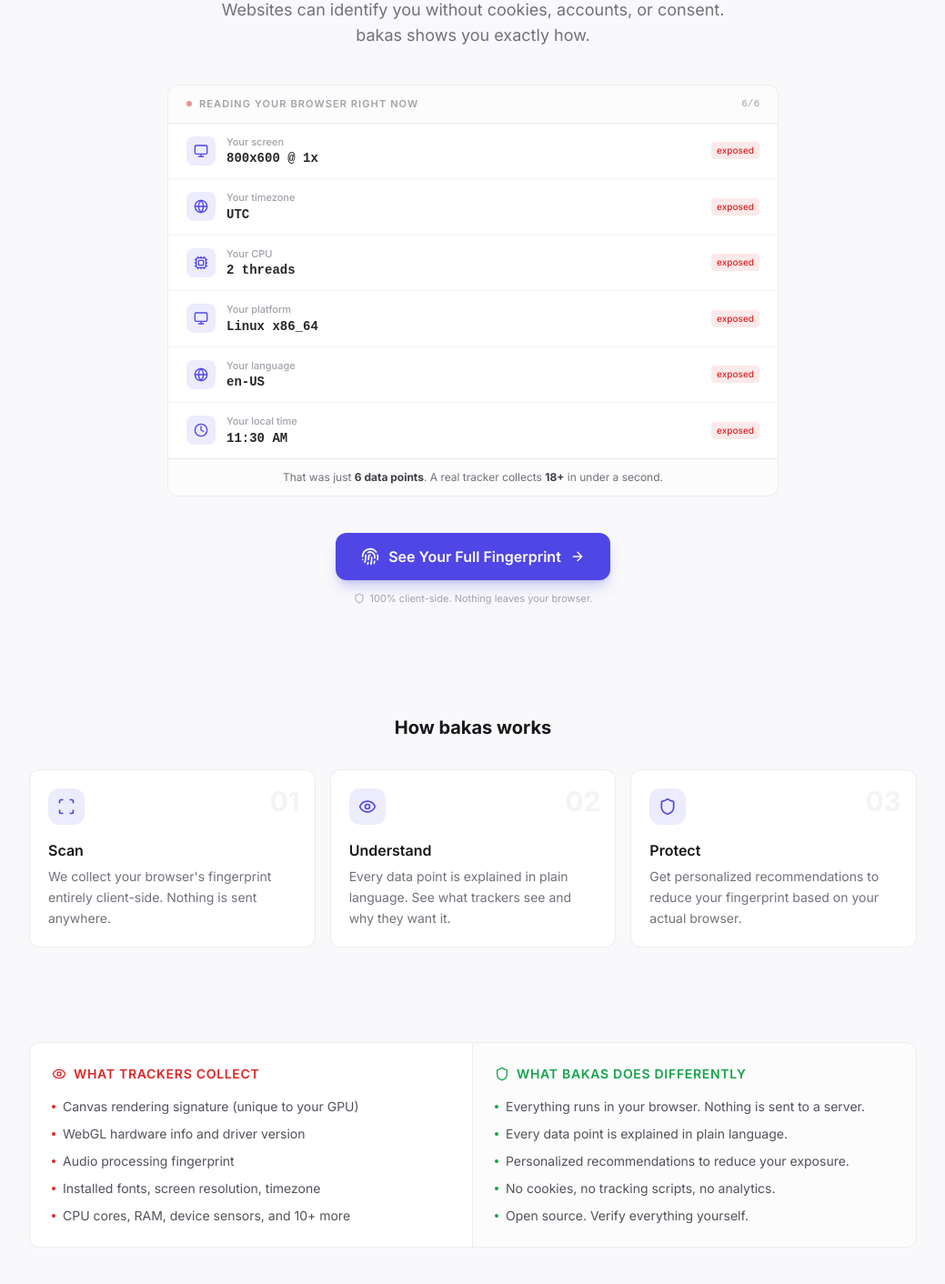
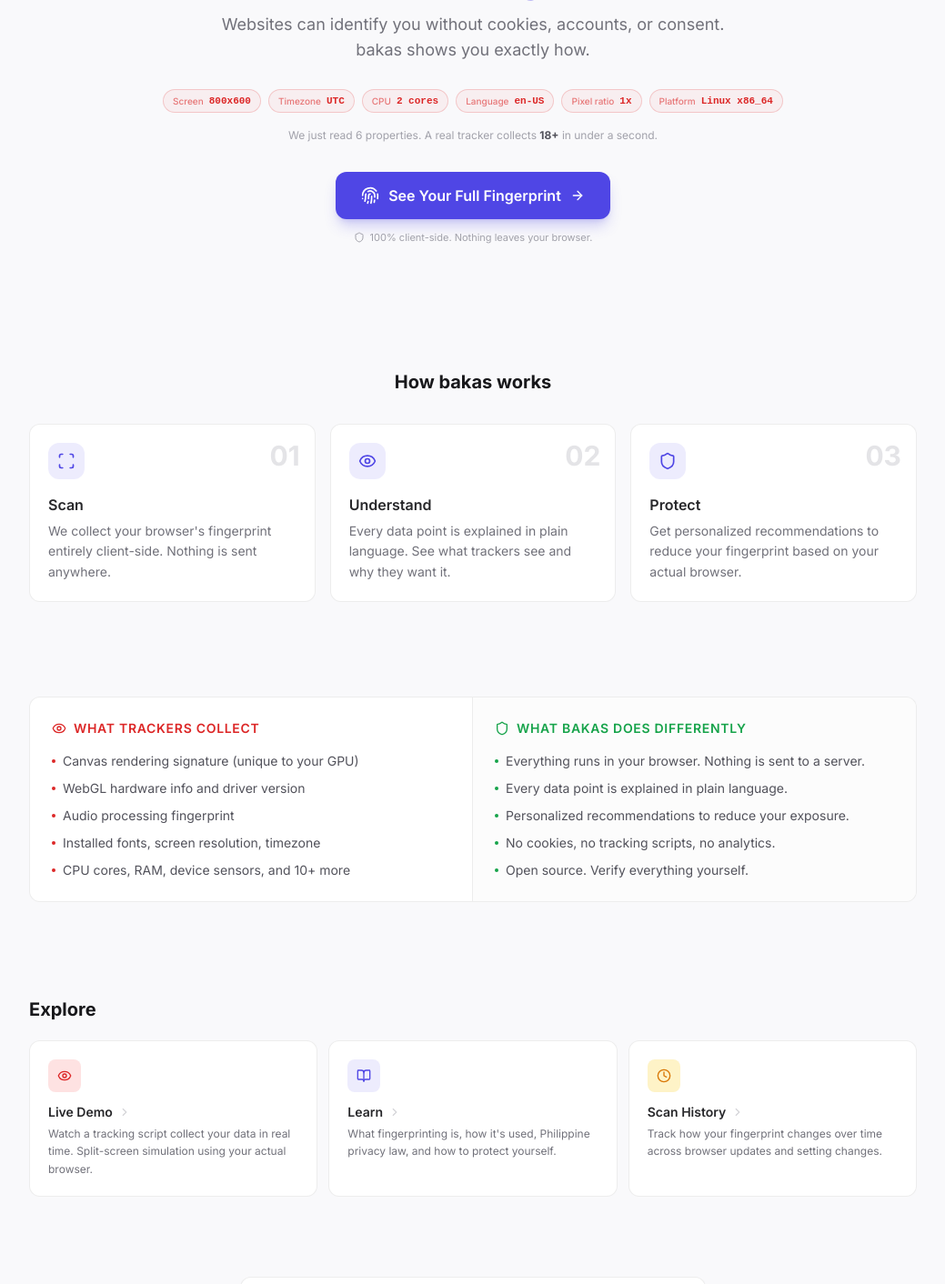
Before and after one commit to mfmadarang/bakas-vercel, a Nuxt app in the folder frontend/: page / in a window 1280 px wide. Shown: the part 320-1732 px from the top of the page at 91% size, without its empty margins (120-1159 px from the left). Built offline with nearby package versions, Linux system fonts and the light colour scheme.

Commit message:
compact live data pills, fix hover shake, fix dark mode contrast

```diff
--- a/frontend/components/DataPointCard.vue
+++ b/frontend/components/DataPointCard.vue
@@ -79,7 +79,7 @@
 
 <template>
   <div
-    class="rounded-lg border border-black/[0.07] dark:border-white/[0.07] bg-white dark:bg-[#111111] p-4 transition-all duration-200 hover:shadow-md hover:-translate-y-0.5"
+    class="rounded-lg border border-black/[0.07] dark:border-white/[0.07] bg-white dark:bg-[#111111] p-4 transition-shadow duration-200 hover:shadow-md"
   >
     <!-- Header row: name + uniqueness pill -->
     <div class="flex items-start justify-between gap-2 mb-2">
--- a/frontend/components/RecommendationCard.vue
+++ b/frontend/components/RecommendationCard.vue
@@ -20,7 +20,7 @@
 
 <template>
   <div
-    class="rounded-lg border border-black/[0.07] dark:border-white/[0.07] bg-white dark:bg-[#111111] p-4 transition-all duration-200 hover:shadow-md hover:-translate-y-0.5"
+    class="rounded-lg border border-black/[0.07] dark:border-white/[0.07] bg-white dark:bg-[#111111] p-4 transition-shadow duration-200 hover:shadow-md"
   >
     <div class="flex gap-3">
       <!-- Icon -->
--- a/frontend/pages/index.vue
+++ b/frontend/pages/index.vue
@@ -2,91 +2,53 @@
 /**
  * Homepage — The first thing users see.
  *
- * The key idea: don't just TELL people their browser leaks data.
- * SHOW them. On page load, we instantly grab a handful of their
- * browser properties and display them before they click anything.
- * That's the hook. Then they want to see the full picture.
+ * The live data hook is now a row of compact pills that pop in
+ * below the hero subtitle. They look like leaked data tags
+ * appearing one by one — small, punchy, and doesn't eat space.
  */
 
 import {
   Fingerprint, ArrowRight, Eye, Shield, Scan, BookOpen,
-  Monitor, Globe, Cpu, Clock, ChevronRight, Sparkles
+  Monitor, Globe, Cpu, Clock, ChevronRight
 } from "lucide-vue-next";
 
 const store = useFingerprintStore();
 const router = useRouter();
 
-// ── Live data preview ──
-// These are grabbed instantly on mount — no scan needed.
-// Just enough to prove the point before the user clicks anything.
-const liveData = ref<Array<{ label: string; value: string; icon: any }>>([]);
-const liveDataReady = ref(false);
+// ── Live data pills ──
+// Grabbed instantly on mount. Displayed as compact pills.
+const livePills = ref<Array<{ label: string; value: string }>>([]);
+const visibleCount = ref(0);
+const allRevealed = ref(false);
+let revealInterval: ReturnType<typeof setInterval> | null = null;
 
 function grabQuickData() {
-  const items: Array<{ label: string; value: string; icon: any }> = [];
+  const pills: Array<{ label: string; value: string }> = [];
 
-  // Screen
-  items.push({
-    label: "Your screen",
-    value: `${screen.width}x${screen.height} @ ${window.devicePixelRatio}x`,
-    icon: Monitor,
-  });
+  pills.push({ label: "Screen", value: `${screen.width}x${screen.height}` });
+  pills.push({ label: "Timezone", value: Intl.DateTimeFormat().resolvedOptions().timeZone.split("/").pop() || "Unknown" });
 
-  // Timezone
-  const tz = Intl.DateTimeFormat().resolvedOptions().timeZone;
-  items.push({
-    label: "Your timezone",
-    value: tz,
-    icon: Globe,
-  });
-
-  // CPU cores
   if (navigator.hardwareConcurrency) {
-    items.push({
-      label: "Your CPU",
-      value: `${navigator.hardwareConcurrency} threads`,
-      icon: Cpu,
-    });
+    pills.push({ label: "CPU", value: `${navigator.hardwareConcurrency} cores` });
   }
 
-  // Platform
-  items.push({
-    label: "Your platform",
-    value: navigator.platform,
-    icon: Monitor,
-  });
+  pills.push({ label: "Language", value: navigator.language });
+  pills.push({ label: "Pixel ratio", value: `${window.devicePixelRatio}x` });
+  pills.push({ label: "Platform", value: navigator.platform });
 
-  // Language
-  items.push({
-    label: "Your language",
-    value: navigator.language,
-    icon: Globe,
-  });
-
-  // Local time
-  items.push({
-    label: "Your local time",
-    value: new Date().toLocaleTimeString("en-PH", { hour: "2-digit", minute: "2-digit" }),
-    icon: Clock,
-  });
-
-  return items;
+  return pills;
 }
-
-// Stagger the reveal of each data point
-const visibleCount = ref(0);
-let revealInterval: ReturnType<typeof setInterval> | null = null;
 
 function startReveal() {
   visibleCount.value = 0;
   revealInterval = setInterval(() => {
-    if (visibleCount.value < liveData.value.length) {
+    if (visibleCount.value < livePills.value.length) {
       visibleCount.value++;
     } else {
       if (revealInterval) clearInterval(revealInterval);
-      liveDataReady.value = true;
+      allRevealed.value = true;
     }
-  }, 300);
+  }, 350);
 }
 
 function startScan() {
@@ -95,16 +57,14 @@
 }
 
 onMounted(() => {
-  liveData.value = grabQuickData();
-  // Small delay so the page renders first, then data starts appearing
-  setTimeout(startReveal, 800);
+  livePills.value = grabQuickData();
+  setTimeout(startReveal, 1000);
 });
 
 onUnmounted(() => {
   if (revealInterval) clearInterval(revealInterval);
 });
 
-// Steps section
 const steps = [
   {
     number: "01",
@@ -130,8 +90,8 @@
 <template>
   <div>
     <!-- ═══ Hero ═══ -->
-    <section class="py-12 sm:py-20">
-      <div class="text-center mb-10">
+    <section class="py-14 sm:py-24">
+      <div class="text-center">
         <!-- Pill badge -->
         <div class="inline-flex items-center gap-1.5 px-3 py-1 rounded-full bg-accent/10 dark:bg-accent-dark/10 text-accent dark:text-accent-dark text-xs font-semibold mb-5">
           <Fingerprint class="w-3.5 h-3.5" />
@@ -143,70 +103,46 @@
           about you. <span class="text-accent dark:text-accent-dark">Right now.</span>
         </h1>
 
-        <p class="text-base sm:text-lg text-zinc-500 dark:text-zinc-400 max-w-xl mx-auto leading-relaxed">
+        <p class="text-base sm:text-lg text-zinc-500 dark:text-zinc-400 max-w-xl mx-auto leading-relaxed mb-6">
           Websites can identify you without cookies, accounts, or consent.
           bakas shows you exactly how.
         </p>
+
+        <!-- ── Live data pills ── -->
+        <!-- Compact pills that pop in one by one like leaked browser properties -->
+        <div class="flex flex-wrap items-center justify-center gap-2 mb-3 min-h-[36px]">
+          <TransitionGroup
+            enter-active-class="transition-all duration-300 ease-out"
+            enter-from-class="opacity-0 scale-90 translate-y-1"
+            enter-to-class="opacity-100 scale-100 translate-y-0"
+          >
+            <div
+              v-for="(pill, i) in livePills.slice(0, visibleCount)"
+              :key="pill.label"
+              class="inline-flex items-center gap-1.5 px-2.5 py-1 rounded-full border border-danger/20 dark:border-danger-dark/20 bg-danger/5 dark:bg-danger-dark/5"
+            >
+              <span class="text-[10px] text-danger/60 dark:text-danger-dark/60 font-medium">{{ pill.label }}</span>
+              <span class="text-[11px] font-mono font-semibold text-danger dark:text-danger-dark">{{ pill.value }}</span>
+            </div>
+          </TransitionGroup>
         </div>
 
-      <!-- ── Live data preview ── -->
-      <!-- This is the hook: real data appearing before the user clicks anything -->
-      <div class="max-w-2xl mx-auto mb-10">
-        <div class="rounded-xl border border-black/[0.07] dark:border-white/[0.07] bg-white dark:bg-[#111111] overflow-hidden">
-          <!-- Header -->
-          <div class="px-4 sm:px-5 py-3 border-b border-black/[0.07] dark:border-white/[0.07] bg-zinc-50/50 dark:bg-zinc-900/50">
-            <div class="flex items-center justify-between">
-              <div class="flex items-center gap-2">
-                <span class="w-1.5 h-1.5 rounded-full bg-danger dark:bg-danger-dark animate-pulse"></span>
-                <p class="text-[11px] font-semibold uppercase tracking-widest text-zinc-400">
-                  Reading your browser right now
+        <!-- Teaser line after all pills revealed -->
+        <Transition
+          enter-active-class="transition-opacity duration-500"
+          enter-from-class="opacity-0"
+          enter-to-class="opacity-100"
+        >
+          <p v-if="allRevealed" class="text-xs text-zinc-400 mb-8">
+            We just read 6 properties. A real tracker collects <strong class="text-zinc-600 dark:text-zinc-300">18+</strong> in under a second.
           </p>
-              </div>
-              <p class="text-[11px] text-zinc-400 font-mono">
-                {{ visibleCount }}/{{ liveData.length }}
-              </p>
-            </div>
-          </div>
-
-          <!-- Data rows -->
-          <div class="divide-y divide-black/[0.04] dark:divide-white/[0.04]">
-            <div
-              v-for="(item, i) in liveData"
-              :key="item.label"
-              class="flex items-center gap-3 px-4 sm:px-5 py-3 transition-all duration-300"
-              :class="i < visibleCount ? 'opacity-100' : 'opacity-0'"
-            >
-              <div class="w-8 h-8 rounded-lg bg-accent/10 dark:bg-accent-dark/10 flex items-center justify-center shrink-0">
-                <component :is="item.icon" class="w-4 h-4 text-accent dark:text-accent-dark" />
-              </div>
-              <div class="flex-1 min-w-0">
-                <p class="text-[11px] text-zinc-400 font-medium">{{ item.label }}</p>
-                <p class="text-sm font-mono font-semibold text-zinc-800 dark:text-zinc-200 truncate">{{ item.value }}</p>
-              </div>
-              <div class="text-[10px] px-1.5 py-0.5 rounded bg-danger/10 dark:bg-danger-dark/10 text-danger dark:text-danger-dark font-medium shrink-0">
-                exposed
-              </div>
-            </div>
-          </div>
-
-          <!-- Footer teaser -->
-          <div
-            class="px-4 sm:px-5 py-3 border-t border-black/[0.07] dark:border-white/[0.07] bg-zinc-50/50 dark:bg-zinc-900/50 transition-opacity duration-500"
-            :class="liveDataReady ? 'opacity-100' : 'opacity-0'"
-          >
-            <p class="text-xs text-zinc-500 text-center">
-              That was just <strong class="text-zinc-700 dark:text-zinc-300">6 data points</strong>.
-              A real tracker collects <strong class="text-zinc-700 dark:text-zinc-300">18+</strong> in under a second.
-            </p>
-          </div>
-        </div>
-      </div>
+        </Transition>
 
         <!-- CTA -->
-      <div class="text-center">
+        <div>
           <button
             @click="startScan"
-          class="inline-flex items-center gap-2.5 px-7 py-3.5 rounded-xl bg-accent dark:bg-accent-dark text-white font-semibold text-base hover:opacity-90 transition-all shadow-lg shadow-accent/25 dark:shadow-accent-dark/25 hover:shadow-xl hover:shadow-accent/30 dark:hover:shadow-accent-dark/30 hover:-translate-y-0.5"
+            class="inline-flex items-center gap-2.5 px-7 py-3.5 rounded-xl bg-accent dark:bg-accent-dark text-white font-semibold text-base transition-all shadow-lg shadow-accent/25 dark:shadow-accent-dark/25 hover:shadow-xl hover:shadow-accent/30 dark:hover:shadow-accent-dark/30 hover:opacity-90"
           >
             <Fingerprint class="w-5 h-5" />
             See Your Full Fingerprint
@@ -218,6 +154,7 @@
             100% client-side. Nothing leaves your browser.
           </p>
         </div>
+      </div>
     </section>
 
     <!-- ═══ How It Works ═══ -->
@@ -228,17 +165,17 @@
         <div
           v-for="step in steps"
           :key="step.number"
-          class="relative rounded-xl border border-black/[0.07] dark:border-white/[0.07] bg-white dark:bg-[#111111] p-5 transition-all duration-200 hover:shadow-md hover:-translate-y-0.5"
+          class="relative rounded-xl border border-black/[0.07] dark:border-white/[0.07] bg-white dark:bg-[#111111] p-5 transition-shadow duration-200 hover:shadow-md"
         >
           <!-- Step number -->
-          <span class="text-3xl font-bold text-zinc-100 dark:text-zinc-800/50 absolute top-4 right-4 select-none">
+          <span class="text-3xl font-bold text-zinc-200 dark:text-zinc-800 absolute top-4 right-4 select-none">
             {{ step.number }}
           </span>
 
           <div class="w-10 h-10 rounded-xl bg-accent/10 dark:bg-accent-dark/10 flex items-center justify-center mb-4">
             <component :is="step.icon" class="w-5 h-5 text-accent dark:text-accent-dark" />
           </div>
-          <h3 class="text-base font-semibold mb-1.5">{{ step.title }}</h3>
+          <h3 class="text-base font-semibold text-zinc-800 dark:text-zinc-100 mb-1.5">{{ step.title }}</h3>
           <p class="text-sm text-zinc-500 dark:text-zinc-400 leading-relaxed">
             {{ step.description }}
           </p>
@@ -320,12 +257,12 @@
       <div class="grid grid-cols-1 sm:grid-cols-3 gap-3">
         <NuxtLink
           to="/demo"
-          class="group rounded-xl border border-black/[0.07] dark:border-white/[0.07] bg-white dark:bg-[#111111] p-5 transition-all duration-200 hover:shadow-md hover:-translate-y-0.5"
+          class="group rounded-xl border border-black/[0.07] dark:border-white/[0.07] bg-white dark:bg-[#111111] p-5 transition-shadow duration-200 hover:shadow-md"
         >
           <div class="w-9 h-9 rounded-lg bg-red-100 dark:bg-red-900/20 flex items-center justify-center mb-3">
-            <Eye class="w-4.5 h-4.5 text-danger dark:text-danger-dark" />
+            <Eye class="w-4 h-4 text-danger dark:text-danger-dark" />
           </div>
-          <h3 class="text-sm font-semibold mb-1 flex items-center gap-1.5">
+          <h3 class="text-sm font-semibold text-zinc-800 dark:text-zinc-100 mb-1 flex items-center gap-1.5">
             Live Demo
             <ChevronRight class="w-3.5 h-3.5 text-zinc-300 dark:text-zinc-600 group-hover:text-accent dark:group-hover:text-accent-dark transition-colors" />
           </h3>
@@ -336,12 +273,12 @@
 
         <NuxtLink
           to="/learn"
-          class="group rounded-xl border border-black/[0.07] dark:border-white/[0.07] bg-white dark:bg-[#111111] p-5 transition-all duration-200 hover:shadow-md hover:-translate-y-0.5"
+          class="group rounded-xl border border-black/[0.07] dark:border-white/[0.07] bg-white dark:bg-[#111111] p-5 transition-shadow duration-200 hover:shadow-md"
         >
           <div class="w-9 h-9 rounded-lg bg-accent/10 dark:bg-accent-dark/10 flex items-center justify-center mb-3">
-            <BookOpen class="w-4.5 h-4.5 text-accent dark:text-accent-dark" />
+            <BookOpen class="w-4 h-4 text-accent dark:text-accent-dark" />
           </div>
-          <h3 class="text-sm font-semibold mb-1 flex items-center gap-1.5">
+          <h3 class="text-sm font-semibold text-zinc-800 dark:text-zinc-100 mb-1 flex items-center gap-1.5">
             Learn
             <ChevronRight class="w-3.5 h-3.5 text-zinc-300 dark:text-zinc-600 group-hover:text-accent dark:group-hover:text-accent-dark transition-colors" />
           </h3>
@@ -352,12 +289,12 @@
 
         <NuxtLink
           to="/history"
-          class="group rounded-xl border border-black/[0.07] dark:border-white/[0.07] bg-white dark:bg-[#111111] p-5 transition-all duration-200 hover:shadow-md hover:-translate-y-0.5"
+          class="group rounded-xl border border-black/[0.07] dark:border-white/[0.07] bg-white dark:bg-[#111111] p-5 transition-shadow duration-200 hover:shadow-md"
         >
           <div class="w-9 h-9 rounded-lg bg-amber-100 dark:bg-amber-900/20 flex items-center justify-center mb-3">
-            <Clock class="w-4.5 h-4.5 text-warning dark:text-warning-dark" />
+            <Clock class="w-4 h-4 text-warning dark:text-warning-dark" />
           </div>
-          <h3 class="text-sm font-semibold mb-1 flex items-center gap-1.5">
+          <h3 class="text-sm font-semibold text-zinc-800 dark:text-zinc-100 mb-1 flex items-center gap-1.5">
             Scan History
             <ChevronRight class="w-3.5 h-3.5 text-zinc-300 dark:text-zinc-600 group-hover:text-accent dark:group-hover:text-accent-dark transition-colors" />
           </h3>
@@ -371,7 +308,7 @@
     <!-- ═══ Etymology ═══ -->
     <section class="py-8">
       <div class="rounded-xl border border-black/[0.07] dark:border-white/[0.07] bg-white dark:bg-[#111111] p-6 sm:p-8 text-center max-w-lg mx-auto">
-        <p class="text-2xl font-bold mb-1">bakas</p>
+        <p class="text-2xl font-bold text-zinc-800 dark:text-zinc-100 mb-1">bakas</p>
         <p class="text-xs text-zinc-400 mb-3 italic">Filipino, noun</p>
         <p class="text-sm text-zinc-500 dark:text-zinc-400 leading-relaxed">
           Trace. Track. Footprint. The marks you leave behind without realizing it.
```
Lines whose indentation alone changed are shown as unchanged.
